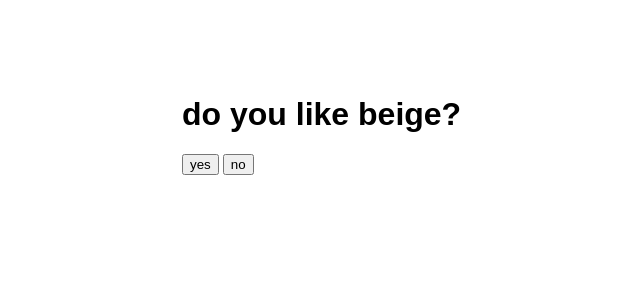
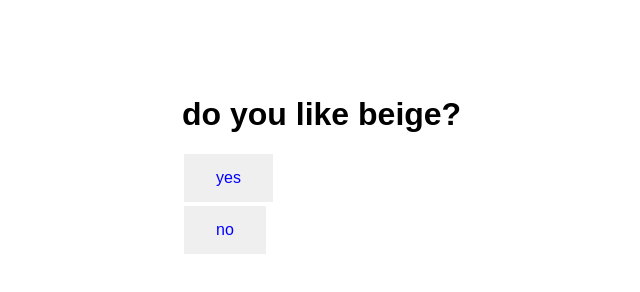
Before and after one commit to REDshrimpp/9th-grade, a website: page projects/personality-quiz/public/index.html in a window 1280 px wide. Both pictures are taken after a click on the element "START". Shown: the whole page, without its empty margins (138-778 px from the left). Drawn offline with Linux system fonts and the light colour scheme.

Commit message:
making buttons only display during the quiz

```diff
--- a/projects/personality-quiz/public/index.html
+++ b/projects/personality-quiz/public/index.html
@@ -17,8 +17,8 @@
   <!--<p id="yes"></p>
   <p id="no"></p>
   -->
-  <button id="yesButton">yes</button>
-  <button id="noButton">no</button>
+  <button id="yes">yes</button>
+  <button id="no">no</button>
 </body>
 
 </html>
--- a/projects/personality-quiz/public/scripts/script.js
+++ b/projects/personality-quiz/public/scripts/script.js
@@ -21,15 +21,15 @@ const questions = [
 
 //ASSIGNING NAMES TO ELEMENTS
 const question = document.getElementById('question');
-const yes = document.getElementById('yesButton');
-const no = document.getElementById('noButton');
+const yes = document.getElementById('yes');
+const no = document.getElementById('no');
 const output = document.getElementById('output');
 
 //DISPLAY ANSWER
 
 const displayAnswer = (score) => {
-  yes.replaceChildren('')
-  no.replaceChildren('')
+  yes.style.display = 'none'
+  no.style.display = 'none'
   question.replaceChildren('')
   if (score > 0) {
     output.replaceChildren('you passed')
@@ -78,6 +78,8 @@ const changeQuestion = () => {
 
 const startQuiz = () => {
   questionNumber = 0
+  yes.style.display = 'block'
+  no.style.display = 'block'
   //questions.map((q) => q.asked = 'no')
   changeQuestion()
   yes.replaceChildren('yes')
--- a/projects/personality-quiz/public/styles/style.css
+++ b/projects/personality-quiz/public/styles/style.css
@@ -23,7 +23,7 @@ p {
   font-size: 14px;
 }
 
-.buttons {
+button {
   border: 2px darkblue;
   color: blue;
   padding: 15px 32px;
@@ -33,4 +33,5 @@ p {
   font-size: 16px;
   margin: 4px 2px;
   cursor: pointer;
+  display: none;
 }
```
